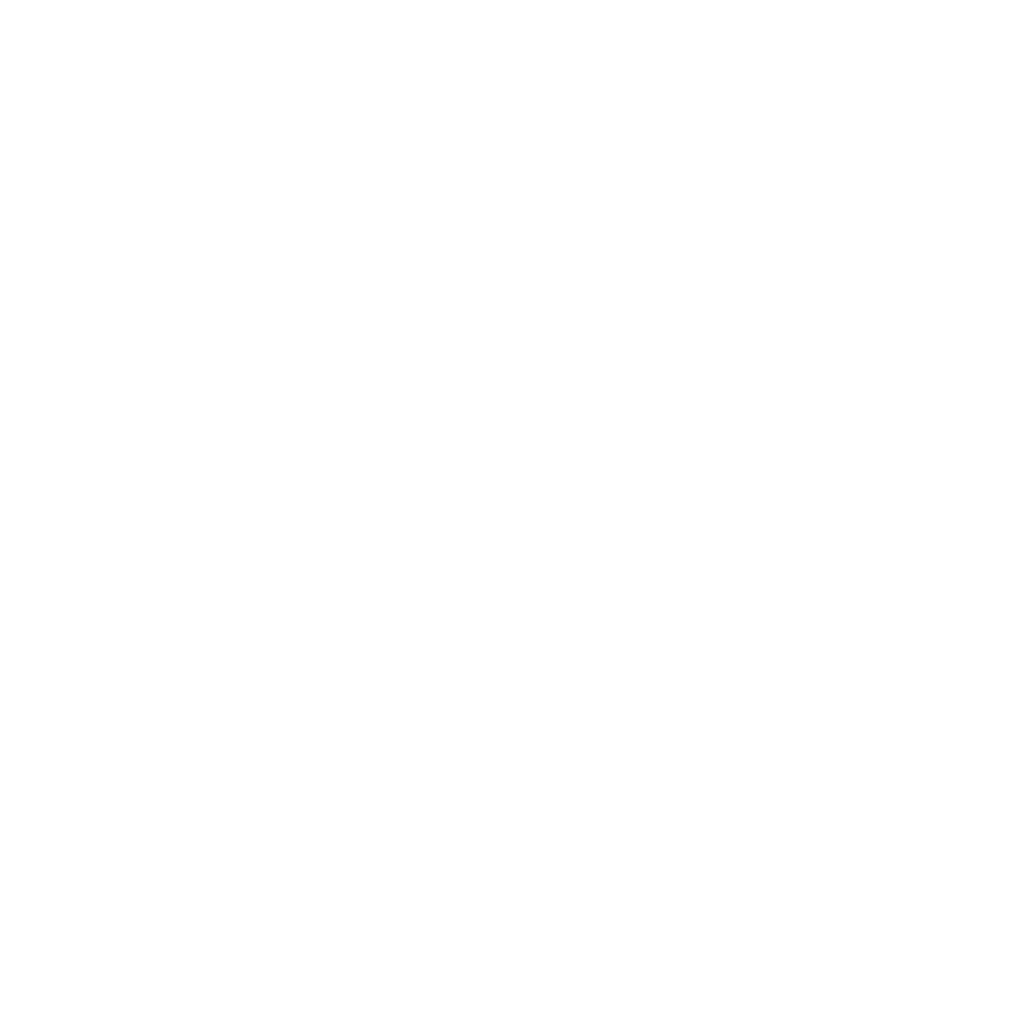
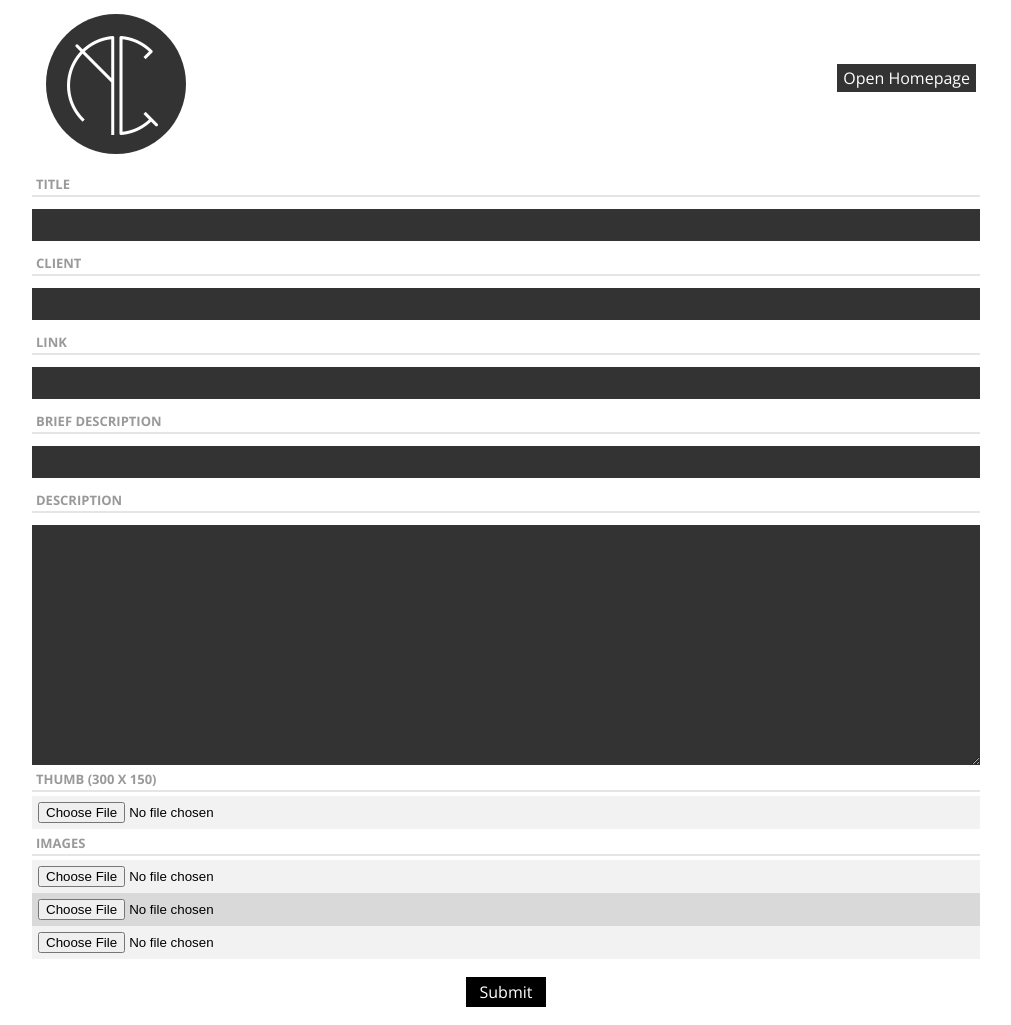
Before and after one commit to mjkaufer/adriancooney.github.com, a PHP site: page /admin/index.php in a window 1280 px wide. Before the commit the part shown is empty. Shown: the whole page, without its empty margins (134-1145 px from the left). Before the commit the page ends 800 px from the top, so only its background shows below. Run offline with PHP 8.4, Linux system fonts and the light colour scheme.

Commit message:
Updating Admin panel, submit button not working for some reason. Still debating on what technology to use. Put php for the heck of it

```diff
--- a/admin/index.php
+++ b/admin/index.php
@@ -0,0 +1,37 @@
+<html>
+<head>
+	<title>Admin panel</title>
+	<link href="../style.css" rel="stylesheet" />
+</head>
+<body>
+<div class="container admin">
+	<header>
+		<div class="logo"><a href="#" onclick="fn.getItems()"></a></div>
+		<h1><a href="/">Adrian Cooney</a></h1>
+		<h3>An Irish Designer and Developer</h3>
+		<nav>
+			<ul>
+				<li><a href="/" target="_blank">Open Homepage</a></li>
+		</nav>
+	</header>
+	<form>
+		<h4>Title</h4>
+		<input type="text" name="title" />
+		<h4>Client</h4>
+		<input type="text" name="client" />
+		<h4>Link</h4>
+		<input type="text" name="link" />
+		<h4>Brief Description</h4>
+		<input type="text" name="link" />
+		<h4>Description</h4>
+		<textarea name="description"></textarea>
+		<h4>Thumb <span>(300 x 150)</span></h4>
+		<input type="file" name="thumb" />
+		<h4>Images</h4>
+		<input type="file" name="image-1" />
+		<input type="file" name="image-2" />
+		<input type="file" name="image-3" />
+		<br><input type="submit" />
+	</form>
+</body>
+</html>
--- a/items/3.json
+++ b/items/3.json
@@ -3,5 +3,5 @@
 	"client": "Callum Mac Crae",
 	"link": "http://lynx.io",
 	"images": ["items/img/3/screenshot.png"],
-	"description": "Website design done in Photoshop and Illustrator."
+	"description": "Website design created in Photoshop and Illustrator."
 }
--- a/style.css
+++ b/style.css
@@ -231,7 +231,7 @@ header nav li a:hover {
 	margin-left: 20px;
 }
 
-.content section h4 {
+.content section h4, .admin h4 {
 	text-transform: uppercase;
 	font-size: 13px;
 	font-weight: bold;
@@ -352,7 +352,7 @@ header nav li a:hover {
 	text-decoration: underline;
 }
 
-.contact input[type=text], .contact textarea {
+input[type=text], textarea {
 	width: 100%;
 	margin: 8px 0;
 	background: rgba(0,0,0,0.8);
@@ -364,7 +364,7 @@ header nav li a:hover {
 	color: #fff;
 }
 
-.contact textarea {
+textarea {
 	height: 240px;
 	margin-bottom: 0;
 	position: relative;
@@ -373,12 +373,11 @@ header nav li a:hover {
 	resize:vertical;
 }
 
-.contact textarea::-webkit-scrollbar-thumb {
+textarea::-webkit-scrollbar-thumb {
     background: rgba(255, 255, 255, 0.8);
 }
 
-.contact input[type=submit] {
-	float: right;
+input[type=submit] {
 	height: 30px;
 	border: none;
 	font-family: 'Open Sans', Helvetica, Arial, sans-serif;
@@ -387,9 +386,29 @@ header nav li a:hover {
 	width: 80px;
 	background: #000;
 	color: #fff;
-	margin-top: -30px;
 	position: relative;
 	z-index: 1;
+}
+
+.admin input[type=submit] {
+	display: block;
+	margin: 18px auto;
+}
+
+.admin input[type=file] {
+	padding: 6px;
+	width: 100%;
+	margin: 0;
+	background: rgba(0,0,0,0.05);
+}
+
+.admin input[type=file]:nth-child(odd) {
+	background: rgba(0,0,0,0.15);
+}
+
+.contact input[type=submit] {
+	float: right;
+	margin-top: -30px;
 }
 
 .content a {
```
Also changed, not shown: pages/about.json (+1 -1 lines), 3 other files.
